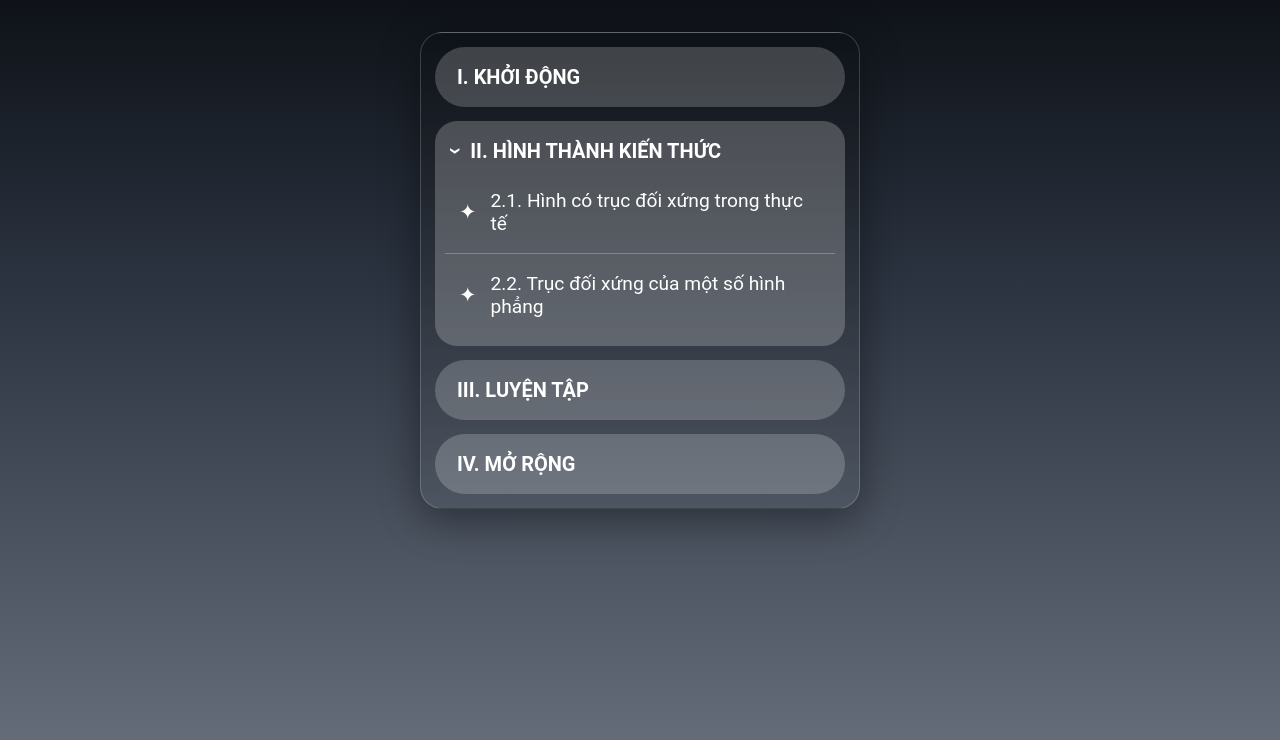
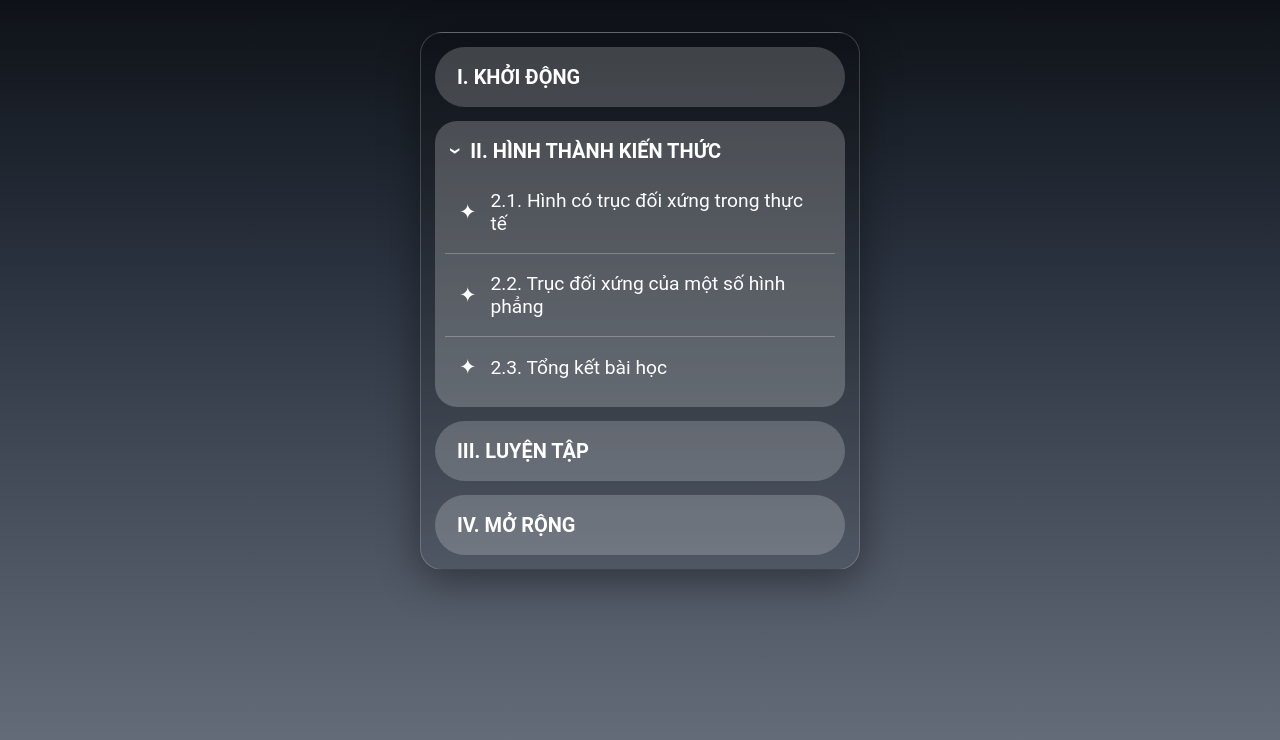
Before and after one commit to melteeeee/toan6-bai-21-hinh-co-truc-doi-xung, a plain HTML site: page index.html in a window 1280 px wide. Drawn offline with Linux system fonts and the light colour scheme.

Commit message:
Thêm mục Tổng kết bài học vào menu
Co-Authored-By: Claude Opus 5.5 <noreply@anthropic.com>

```diff
--- a/index.html
+++ b/index.html
@@ -32,6 +32,7 @@ body{margin:0;min-height:100vh;display:flex;justify-content:center;align-items:f
 <div class="sub">
 <a href="1.%20H%C3%ACnh%20c%C3%B3%20tr%E1%BB%A5c%20%C4%91%E1%BB%91i%20x%E1%BB%A9ng%20trong%20th%E1%BB%B1c%20t%E1%BA%BF/1.%20H%C3%ACnh%20c%C3%B3%20tr%E1%BB%A5c%20%C4%91%E1%BB%91i%20x%E1%BB%A9ng%20trong%20th%E1%BB%B1c%20t%E1%BA%BF%20-%20B%C3%A0i%20gi%E1%BA%A3ng%203D.html" target="_blank" rel="noopener">2.1. Hình có trục đối xứng trong thực tế</a>
 <a href="2.%20Tr%E1%BB%A5c%20%C4%91%E1%BB%91i%20x%E1%BB%A9ng%20c%E1%BB%A7a%20m%E1%BB%99t%20s%E1%BB%91%20h%C3%ACnh%20ph%E1%BA%B3ng/2.%20Tr%E1%BB%A5c%20%C4%91%E1%BB%91i%20x%E1%BB%A9ng%20c%E1%BB%A7a%20m%E1%BB%99t%20s%E1%BB%91%20h%C3%ACnh%20ph%E1%BA%B3ng%20-%20B%C3%A0i%20gi%E1%BA%A3ng%203D.html" target="_blank" rel="noopener">2.2. Trục đối xứng của một số hình phẳng</a>
+<a href="https://drive.google.com/file/d/12t8cMkQ6_M7pO9gFbnAkxvuYu8B2nY0W/view?usp=drive_link" target="_blank" rel="noopener">2.3. Tổng kết bài học</a>
 </div>
 </details>
 <a class="item" href="3.%20Luy%E1%BB%87n%20t%E1%BA%ADp/3.%20Luy%E1%BB%87n%20t%E1%BA%ADp%20-%20B%C3%A0i%20gi%E1%BA%A3ng%203D.html" target="_blank" rel="noopener">III. Luyện tập</a>
```
